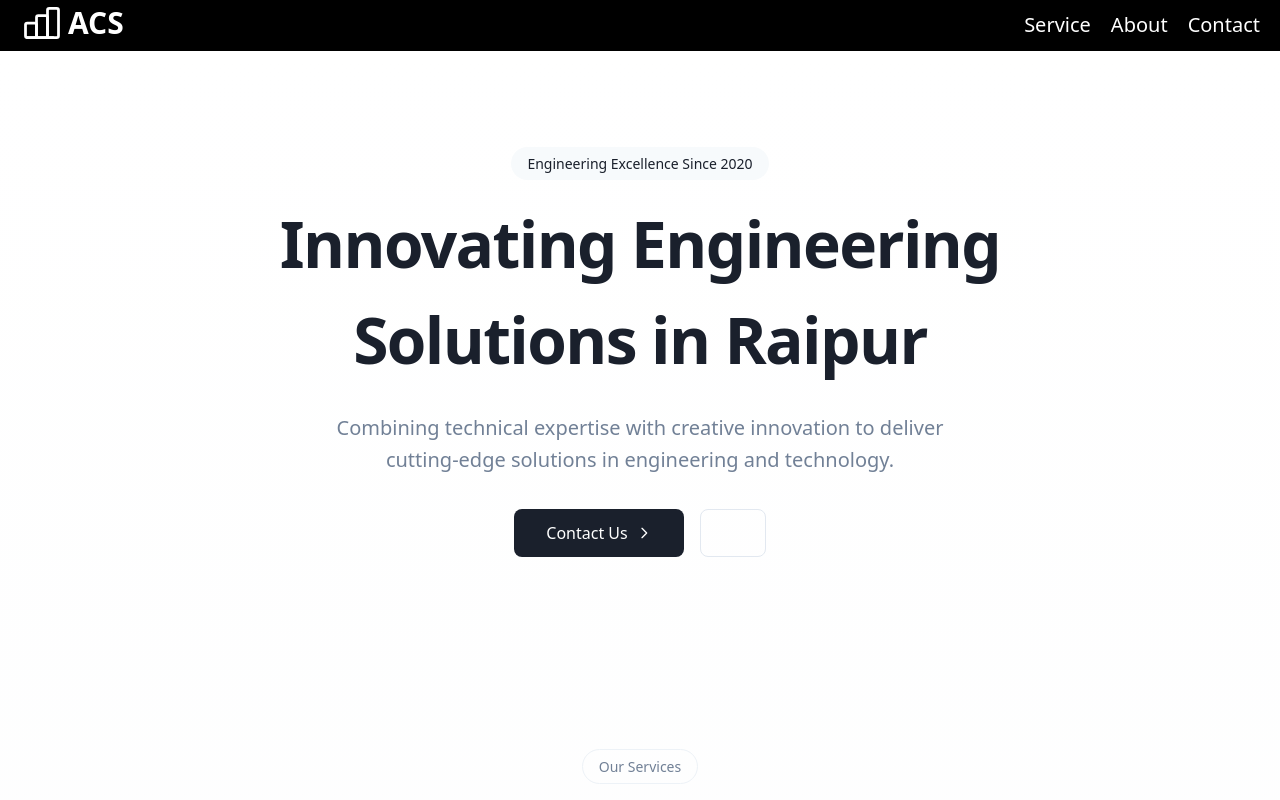
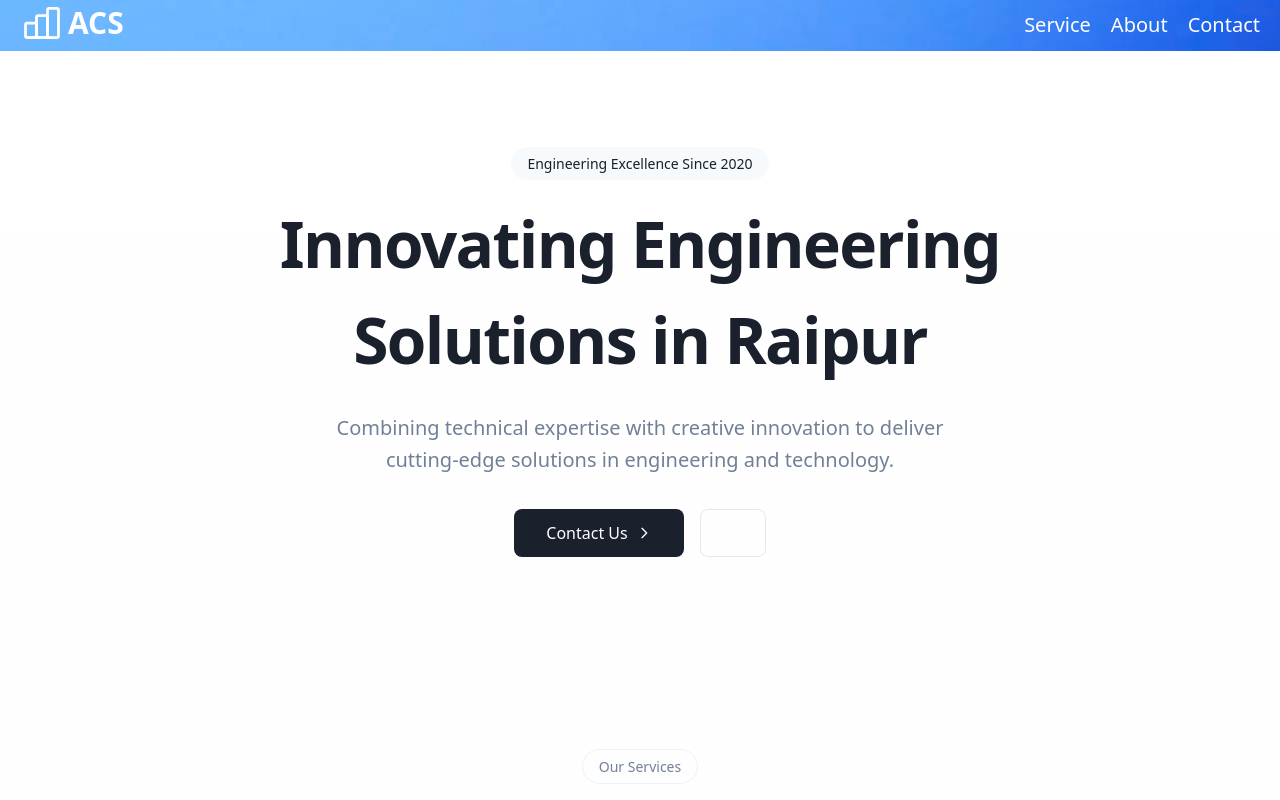
Before and after one commit to ashishjaiswa/landing-page, a Next.js app: page /about in a window 1280 px wide. Built offline with nearby package versions, Linux system fonts and the light colour scheme.

Commit message:
change color of nav bg

```diff
--- a/src/templates/Header.tsx
+++ b/src/templates/Header.tsx
@@ -5,7 +5,7 @@ import { Logo } from './Logo';
 import { NavbarTwoColumns } from '@/navigation/NavbarTwoColumns';
 
 const Header = () => (
-    <div className=' bg-black bg-top flex w-full justify-center '>
+    <div className=' bg-header-pattern bg-top flex w-full justify-center '>
         <Section yPadding="   w-full  " mx='mx-2'>
             <NavbarTwoColumns logo={<Logo xl />}>
                 <li>
```
